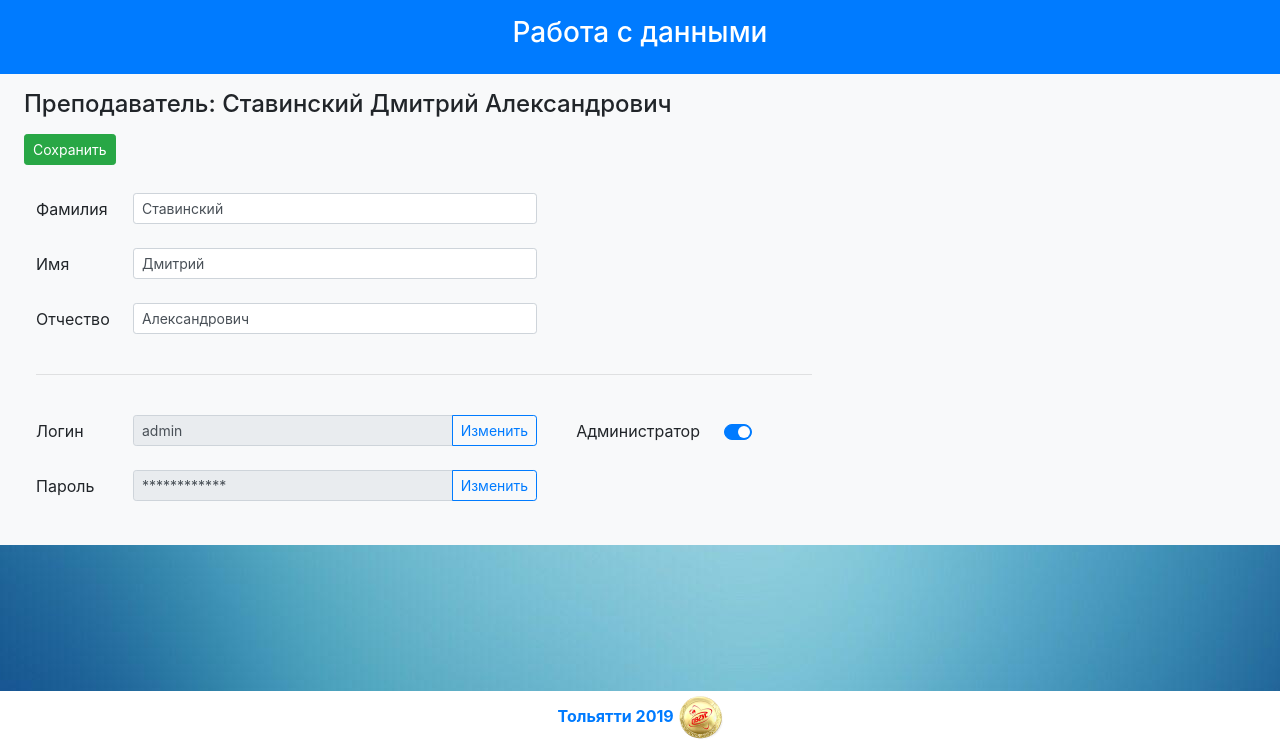
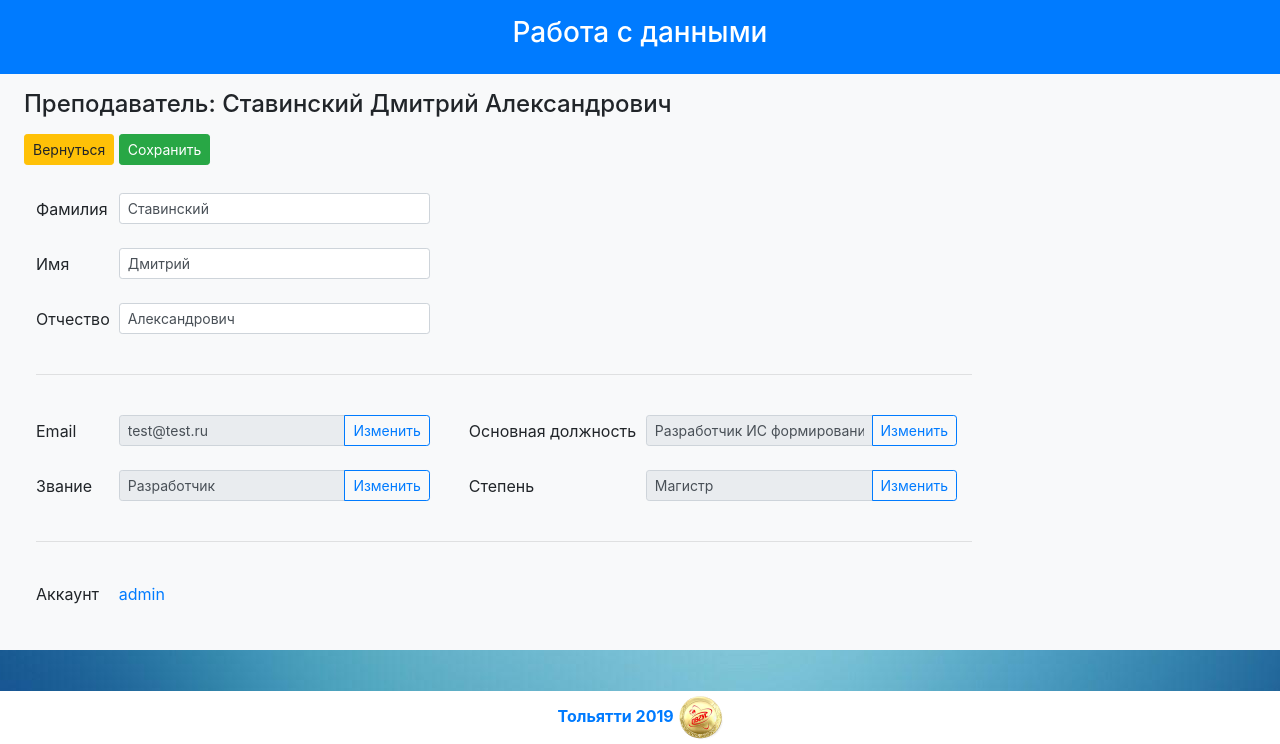
Before and after one commit to Zakycka163/RUPD, a PHP site: page /pages/data.php?page=teachers&id=1 in a window 1280 px wide. Shown: the part 56-800 px from the top of the page. Run offline with PHP 8.4, Linux system fonts and the light colour scheme; a user stored in the database is signed in; data comes from the database, SQL or seed files in the repository; data that the repository does not hold is empty.

Commit message:
teacher page is updated

```diff
--- a/front/body/single_obj/teacher.php
+++ b/front/body/single_obj/teacher.php
@@ -1,22 +1,29 @@
 <?php
 	connect();
 	global $link;
-	$sql = "select * from users_presenter
-			WHERE account_id = ".$_GET["id"]."";
+	$sql = "SELECT second_name
+				 , first_name
+				 , middle_name
+				 , email
+				 , deg_name
+				 , ac_rank_name
+				 , position
+				 , account_id
+				 , account
+			FROM teachers_presenter
+			WHERE teacher_id = ".$_GET["id"]."";
 	$result = mysqli_query($link, $sql);
 	while($row = mysqli_fetch_array($result)){
-		$second_name = $row[3];
-		$first_name = $row[4];
-		$middle_name = $row[5];
+		$second_name 	= $row[0];
+		$first_name 	= $row[1];
+		$middle_name 	= $row[2];
+		$email 			= $row[3];
+		$deg_name 		= $row[4];
+		$ac_rank_name 	= $row[5];
+		$position 		= $row[6];
+		$acc_id 		= $row[7];
+		$acc_name 		= $row[8];
 		$page_title = 'Преподаватель: '.$second_name.' '.$first_name.' '.$middle_name;
-		$login = $row[1];
-		if ($row[2] = 2){
-			$admin = "checked";
-			$grant_to_edit_account_name = "";
-		} else {
-			$admin = "";
-			$grant_to_edit_account_name = "hidden";
-		}
 	};
 	close();
 ?>
@@ -25,19 +32,18 @@
 		<h4 id="page_title"><?php echo $page_title; ?></h4>
 	</div>
 	<div class="form-group">
-		<div class="btn-group btn-group-sm" role="group">
-			<input class="btn btn-success btn-mg" type="button" id="save_teach_changes" value="Сохранить">
-		</div>
+		<a class="btn btn-warning btn-sm" href="?page=teachers">Вернуться</a>
+		<input class="btn btn-success btn-sm" type="button" id="save_teach_changes" value="Сохранить">
 	</div>
-	<table class="table table-borderless" style="width: 50rem">
+	<table class="table table-borderless" style="width: 60rem">
 		<tr>
-			<td class="align-middle" style="width: 7rem">Фамилия</td>
+			<td class="align-middle" style="width: 6rem">Фамилия</td>
 			<td>
 				<div class="input-group input-group-sm" style="right: 15px;">
 					<input class="form-control" type="text" id="second_name" value="<?php echo $second_name; ?>" maxlength="30" data-toggle="popover" data-placement="top" data-content="Не должно быть пустым!">
 				</div>
 			</td>
-			<td class="align-middle"></td>
+			<td class="align-middle" style="width: 12rem"></td>
 			<td></td>
 		</tr>
 		<tr>
@@ -64,31 +70,53 @@
 			<td colspan="4"><hr></td>
 		</tr>
 		<tr>
-			<td class="align-middle">Логин</td>
+			<td class="align-middle">Email</td>
+				<td>
+					<div class="input-group input-group-sm" style="right: 15px;">
+						<input class="form-control" type="text" id="email" title="<?php echo $email; ?>" value="<?php echo $email; ?>" readonly>
+						<div class="input-group-append">
+							<button class="btn btn-outline-primary" id="change_email" type="button">Изменить</button>
+						</div>
+					</div>
+				</td>
+			<td class="align-middle">Основная должность</td>
 			<td>
 				<div class="input-group input-group-sm" style="right: 15px;">
-					<input class="form-control" type="text" id="login" value="<?php echo $login; ?>" readonly>
-					<div class="input-group-append" <?php echo $grant_to_edit_account_name; ?> >
-						<button class="btn btn-outline-primary" id="change_account_name" type="button">Изменить</button>
+					<input class="form-control" type="text" id="position" title="<?php echo $position; ?>" value="<?php echo $position; ?>" readonly>
+					<div class="input-group-append">
+						<button class="btn btn-outline-primary" id="change_position" type="button">Изменить</button>
 					</div>
-				</div>
-			</td>
-			<td class="align-middle" style="width: 7rem">Администратор</td>
-			<td style="width: 7rem">
-				<div class="custom-control custom-switch" style="top: 5px">
-					<input type="checkbox" class="custom-control-input" <?php echo $admin; ?> id="switch">
-					<label class="custom-control-label"></label>
 				</div>
 			</td>
 		</tr>
 		<tr>
-			<td class="align-middle">Пароль</td>
+			<td class="align-middle">Звание</td>
+				<td>
+					<div class="input-group input-group-sm" style="right: 15px;">
+						<input class="form-control" type="text" id="ac_rank_name" title="<?php echo $ac_rank_name; ?>" value="<?php echo $ac_rank_name; ?>" readonly>
+						<div class="input-group-append">
+							<button class="btn btn-outline-primary" id="change_ac_rank_name" type="button">Изменить</button>
+						</div>
+					</div>
+				</td>
+			<td class="align-middle">Степень</td>
 			<td>
 				<div class="input-group input-group-sm" style="right: 15px;">
-					<input class="form-control" type="text" id="pass" value="************" readonly>
-					<div class="input-group-append" <?php echo $grant_to_edit_account_name; ?> >
-						<button class="btn btn-outline-primary" id="change_account_pass" type="button">Изменить</button>
+					<input class="form-control" type="text" id="deg_name" title="<?php echo $deg_name; ?>" value="<?php echo $deg_name; ?>" readonly>
+					<div class="input-group-append">
+						<button class="btn btn-outline-primary" id="change_deg_name" type="button">Изменить</button>
 					</div>
+				</div>
+			</td>
+		</tr>
+		<tr class="hr_section">
+			<td colspan="4"><hr></td>
+		</tr>
+		<tr>
+			<td class="align-middle">Аккаунт</td>
+			<td>
+				<div class="input-group input-group-sm" style="right: 15px;">
+					<a href="/pages/control/users.php?id=<?php echo $acc_id; ?>"><?php echo $acc_name; ?></a>
 				</div>
 			</td>
 			<td class="align-middle"></td>
@@ -98,16 +126,11 @@
 </div>
 <?php
 	require_once ($_SERVER['DOCUMENT_ROOT']."/front/forms/account_name.php");
-	require_once ($_SERVER['DOCUMENT_ROOT']."/front/forms/account_pass.php");
 ?>
 <script>
 $(document).ready(function() {
 	$("#change_account_name").click(function(){
 		$('#change_account_name_form').modal('show');
-	});
-
-	$("#change_account_pass").click(function(){
-		$('#change_account_pass_form').modal('show');
 	});
 
 	$("#save_teach_changes").click(function(){
```
Also changed, not shown: front/body/single_obj/user.php (+3 -5 lines), pages/control/create_user.php (+3 -5 lines).
